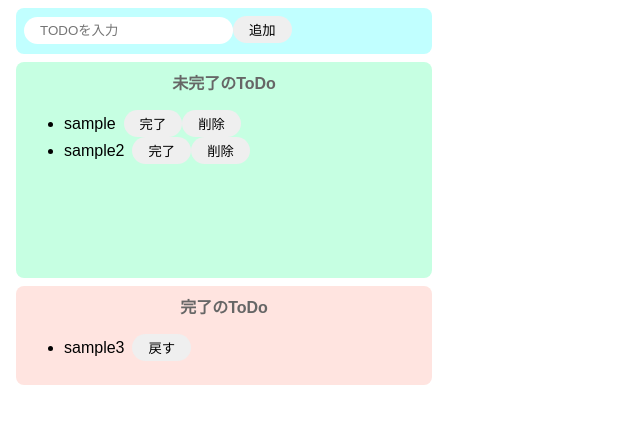
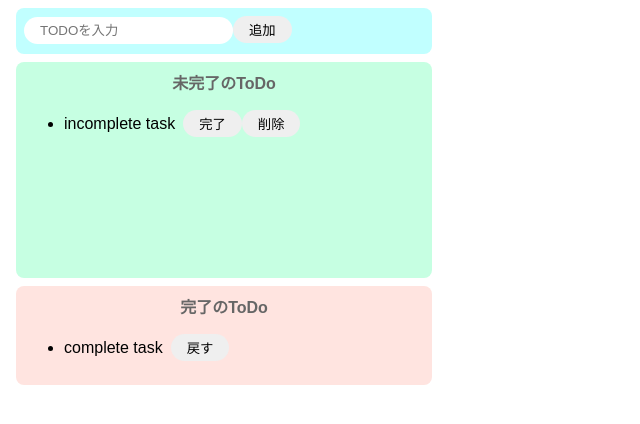
Before and after one commit to tkiyo86/codesandbox_sec7, a React (Create React App) app: page / in a window 1280 px wide. Shown: the top 424 px of the page, without its empty margins (0-640 px from the left). Built offline with nearby package versions, Linux system fonts and the light colour scheme.

Commit message:
57_components 前回までのコードをコンポーネント化してよりわかりやすくカイゼン

```diff
--- a/src/App.jsx
+++ b/src/App.jsx
@@ -1,8 +1,11 @@
-import React, { useState, useEffect } from "react";
+import React, { useState } from "react";
 import "./styles.css";
+//57 コンポーネントに伴うimport
+import { InputTodo } from "./components/InputTodo";
+import { IncompleteTodos } from "./components/incompleteTodos";
+import { CompleteTodos } from "./components/completeTodos";
 
-// 55 完了ボタンの実装
-//
+// 57 機能実装はできたので、コンポーネント化していく
 
 export const App = () => {
   // 53 ボタン機能実装
@@ -55,45 +58,24 @@
   };
 
   // 52　 Reactに対応したmock
-  const [incompleteTodos, setIncompleteTodos] = useState(["sample", "sample2"]);
-  const [completeTodos, setcompleteTodos] = useState(["sample3"]);
+  // input-area -> 57でコンポーネント化,Propsで値を渡す
+  const [incompleteTodos, setIncompleteTodos] = useState(["incomplete task"]);
+  const [completeTodos, setcompleteTodos] = useState(["complete task"]);
   return (
     <>
-      <div className="input-area">
-        <input
-          placeholder="TODOを入力"
-          value={todoText}
-          onChange={onChangeTodoText}
-        />
-        <button onClick={onClickAdd}>追加</button>
-      </div>
-      <div className="incomplete-area">
-        <p className="title">未完了のToDo</p>
-        <ul>
-          {incompleteTodos.map((todo, index) => {
-            return (
-              <div key={todo} className="list-row">
-                <li>{todo}</li>
-                <button onClick={() => onClickComplete(index)}>完了</button>
-                <button onClick={() => onClickDelete(index)}>削除</button>
-              </div>
-            );
-          })}
-        </ul>
-      </div>
-      <div className="complete-area">
-        <p className="title">完了のToDo</p>
-        <ul>
-          {completeTodos.map((todo, index) => {
-            return (
-              <div key={todo} className="list-row">
-                <li>{todo}</li>
-                <button onClick={() => onClickBack(index)}>戻す</button>
-              </div>
-            );
-          })}
-        </ul>
-      </div>
+      <InputTodo
+        todoText={todoText}
+        onChange={onChangeTodoText}
+        onClick={onClickAdd}
+      />
+
+      <IncompleteTodos
+        todos={incompleteTodos}
+        onClickComplete={onClickComplete}
+        onClickDelete={onClickDelete}
+      />
+
+      <CompleteTodos todos={completeTodos} onClickBack={onClickBack} />
     </>
   );
 };
--- /dev/null
+++ b/src/components/InputTodo.jsx
@@ -0,0 +1,22 @@
+import React from "react";
+
+/**
+ * 何をコンポーネント化するのか決める
+ * １，コンポするコードを抜き出す、ここに貼り付け
+ * ２，抜きだした先でこのコンポーネントがつかえるようにimportする
+ * ３，抜き出したコード（以下）は変数がそのまま使えない、Propsを使う
+ *
+ *
+ *
+ * */
+
+export const InputTodo = (props) => {
+  // 分割代入で取り出す
+  const { todoText, onChange, onClick } = props;
+  return (
+    <div className="input-area">
+      <input placeholder="TODOを入力" value={todoText} onChange={onChange} />
+      <button onClick={onClick}>追加</button>
+    </div>
+  );
+};
--- /dev/null
+++ b/src/components/completeTodos.jsx
@@ -0,0 +1,25 @@
+import React from "react";
+
+/**
+ *
+ * */
+
+export const CompleteTodos = (props) => {
+  // 分割代入で取り出す
+  const { todos, onClickBack } = props;
+  return (
+    <div className="complete-area">
+      <p className="title">完了のToDo</p>
+      <ul>
+        {todos.map((todo, index) => {
+          return (
+            <div key={todo} className="list-row">
+              <li>{todo}</li>
+              <button onClick={() => onClickBack(index)}>戻す</button>
+            </div>
+          );
+        })}
+      </ul>
+    </div>
+  );
+};
--- /dev/null
+++ b/src/components/incompleteTodos.jsx
@@ -0,0 +1,26 @@
+import React from "react";
+
+/**
+ *
+ * */
+
+export const IncompleteTodos = (props) => {
+  // 分割代入で取り出す
+  const { todos, onClickComplete, onClickDelete } = props;
+  return (
+    <div className="incomplete-area">
+      <p className="title">未完了のToDo</p>
+      <ul>
+        {todos.map((todo, index) => {
+          return (
+            <div key={todo} className="list-row">
+              <li>{todo}</li>
+              <button onClick={() => onClickComplete(index)}>完了</button>
+              <button onClick={() => onClickDelete(index)}>削除</button>
+            </div>
+          );
+        })}
+      </ul>
+    </div>
+  );
+};
```
